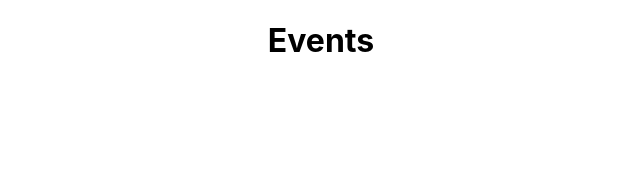
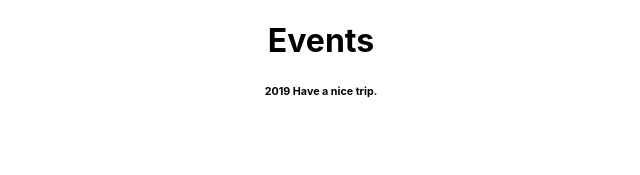
Before and after one commit to rudenko9/React-Redux-project, a React (Create React App) app in the folder client/: page / in a window 1280 px wide. Shown: the top 175 px of the page, without its empty margins (319-959 px from the left). Built offline with nearby package versions, Linux system fonts and the light colour scheme.

Commit message:
added containers

```diff
--- a/client/src/App.js
+++ b/client/src/App.js
@@ -1,11 +1,13 @@
 import React from 'react';
-import logo from './logo.svg';
 import './App.css';
+import Header from './components/Header';
+import Footer from './components/Footer';
 
 function App() {
   return (
     <div className="App">
-    <h1>Events</h1>
+    <Header />
+    <Footer />
     </div>
   );
 }
--- /dev/null
+++ b/client/src/components/Footer/index.js
@@ -0,0 +1,11 @@
+import React from 'react';
+
+const Footer = () => {
+  return(
+
+    <footer>
+    <h6> {new Date().getFullYear()}  Have a nice trip.</h6>
+    </footer>
+  )
+};
+export default Footer;
--- /dev/null
+++ b/client/src/components/Header/index.js
@@ -0,0 +1,11 @@
+import React from 'react';
+
+const Header = () => {
+  return(
+    <header>
+      <h1> Events </h1>
+     </header>
+  )
+}
+
+export default Header;
```
